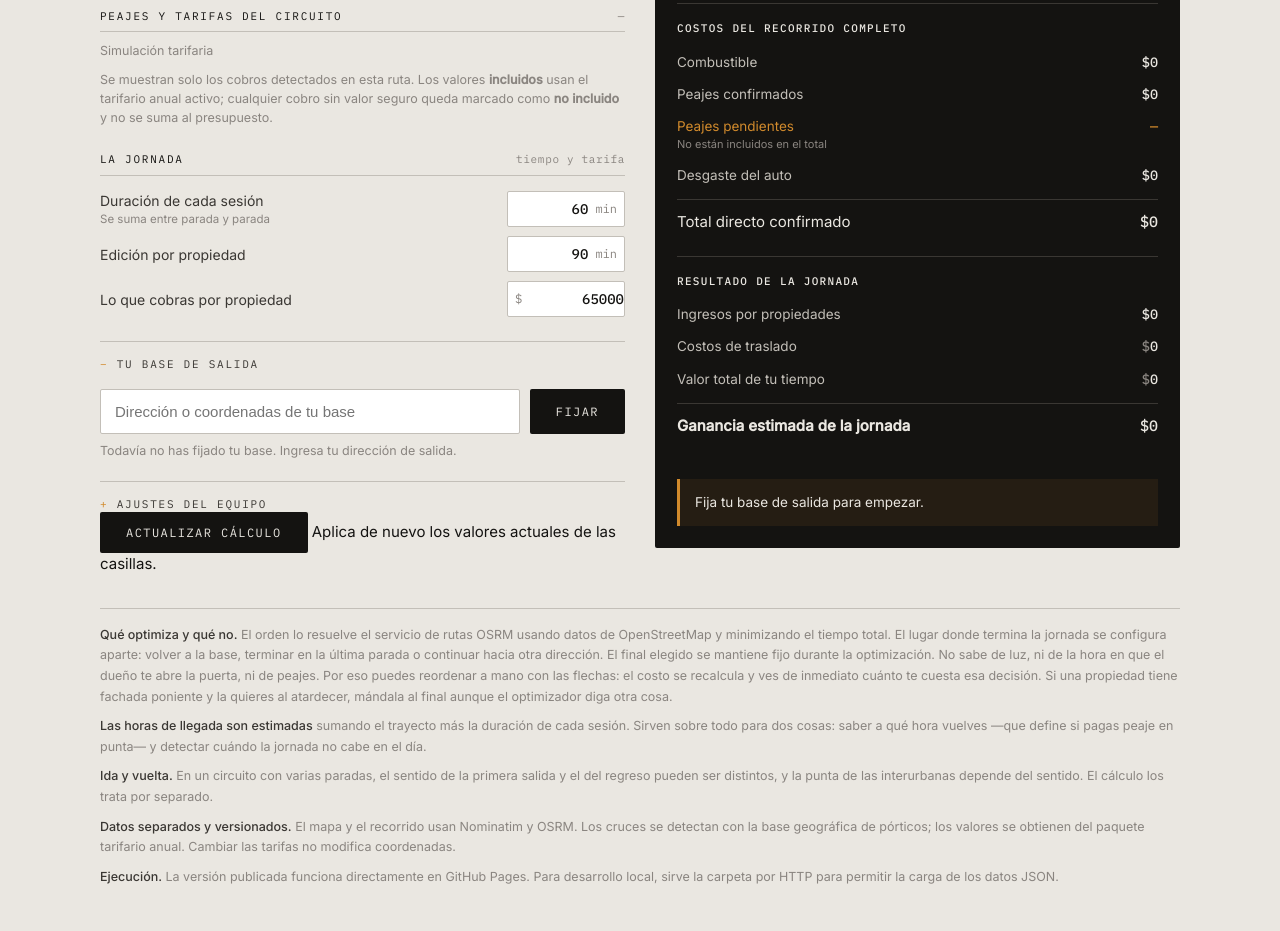
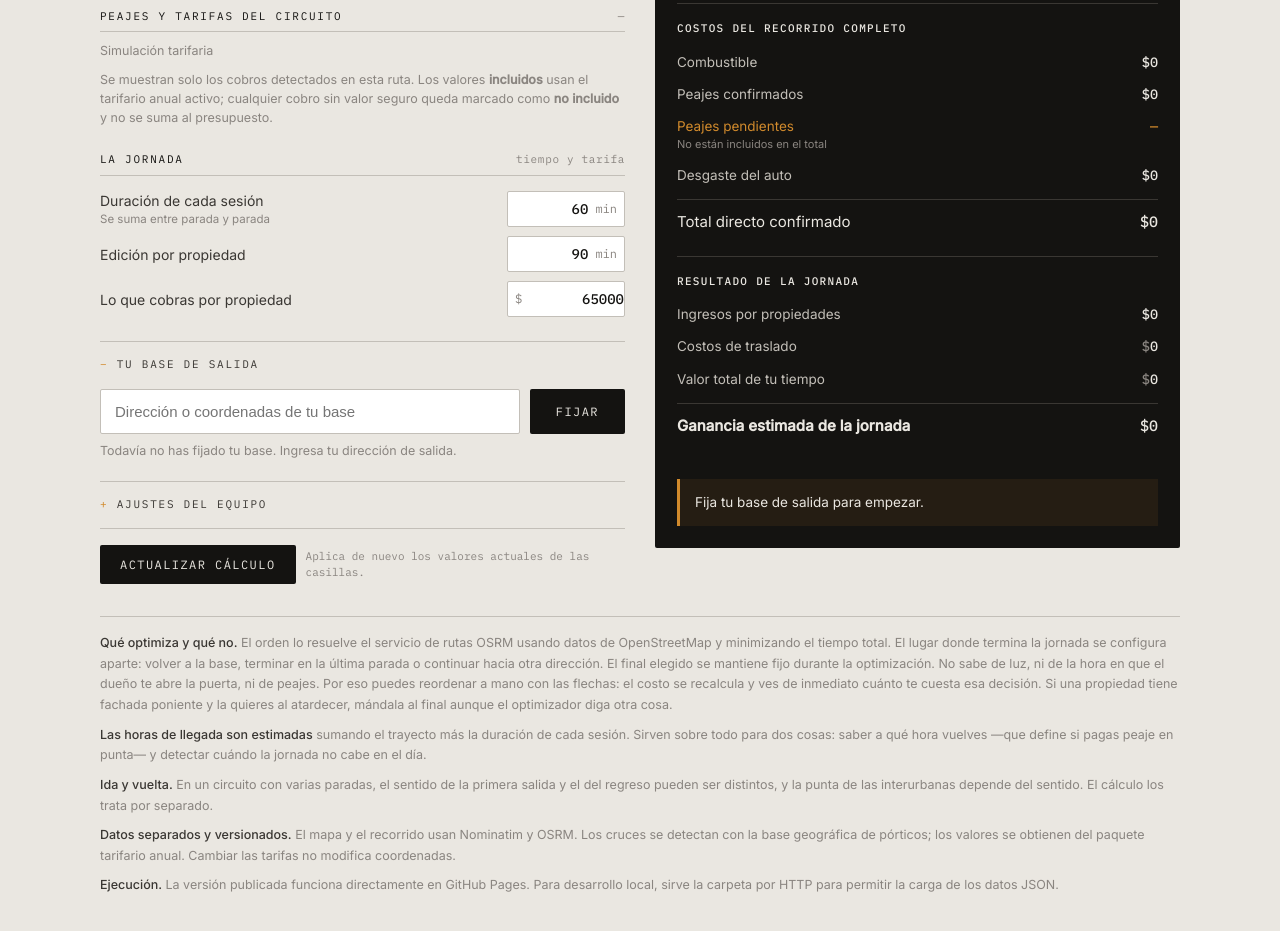
Before and after one commit to camilosilvae/calculadora-carretera, a website: page index.html in a window 1280 px wide. Shown: the part 1012-1943 px from the top of the page. Drawn offline with nearby package versions, Linux system fonts and the light colour scheme.

Commit message:
Estilizar control de actualización

```diff
--- a/css/app.css
+++ b/css/app.css
@@ -340,6 +340,10 @@
   .btn.suave{background:#fff;color:var(--z0);border:1px solid var(--z0);padding:11px 18px}
   .btn.suave:hover{background:var(--z8)}
   .btn.suave:disabled{border-color:var(--z7);color:var(--z5);background:#fff}
+  .actualizar-calculo{display:flex;align-items:center;gap:10px;flex-wrap:wrap;
+    margin-top:16px;padding-top:16px;border-top:1px solid var(--z7)}
+  .actualizar-calculo .btn{padding:12px 20px}
+  .actualizar-calculo span{flex:1;min-width:220px;font:11px/1.45 var(--dato);color:var(--z5)}
   .catalogo-carga{display:flex;gap:9px;align-items:center;flex-wrap:wrap;margin-bottom:10px}
   .catalogo-carga .btn{padding:10px 15px}
   .catalogo-estado{font-family:var(--dato);font-size:11.5px;color:var(--z5);line-height:1.55}
```
